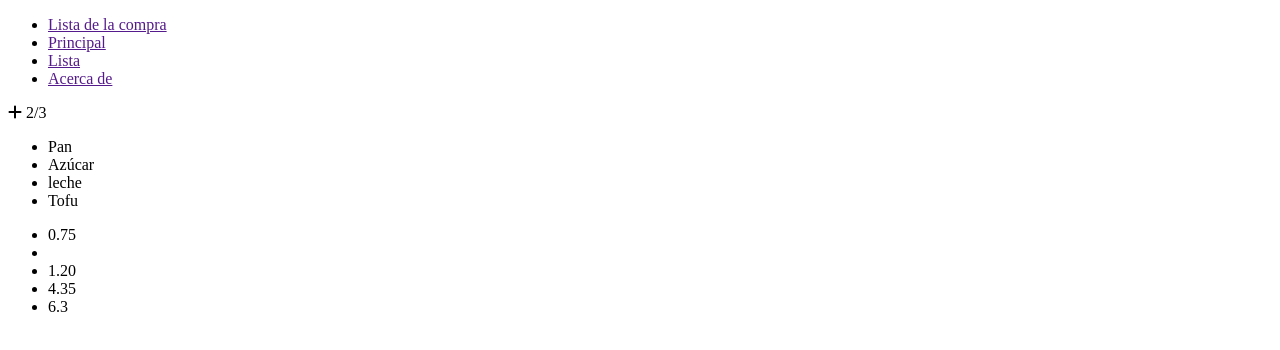
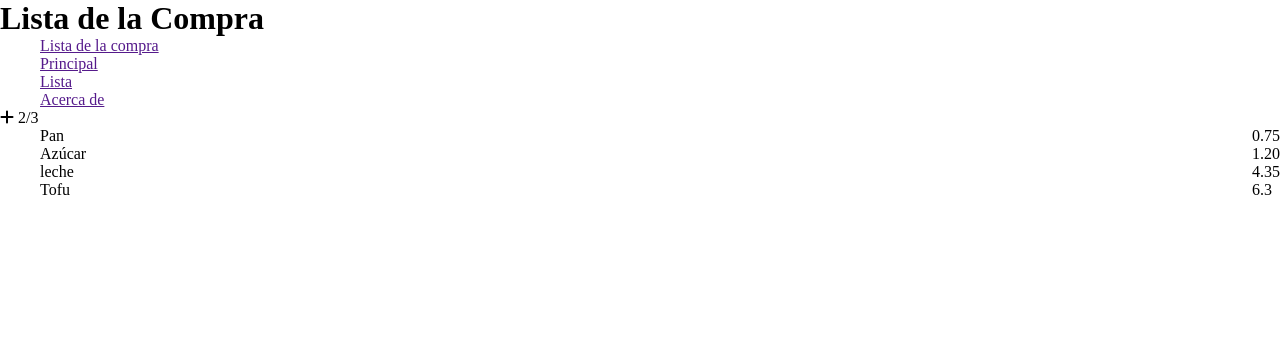
Before and after one commit to MarshallTino/202301-w1ch3-marcel-martino, a website built with Parcel: page src/index.html in a window 1280 px wide. Built offline with nearby package versions, Linux system fonts and the light colour scheme.

Commit message:
add flexbox to css add class to index.html

```diff
--- a/src/index.html
+++ b/src/index.html
@@ -12,6 +12,7 @@
 
 <body>
   <header>
+    <h1>Lista de la Compra</h1>
     <nav>
       <ul>
         <li>
@@ -32,8 +33,8 @@
   <section>
     <span><i class="fa-solid fa-plus"></i></span> <span>2/3</span>
   </section>
-  <div>
-    <section>
+  <div class="lists">
+    <section class="item-list">
       <ul>
         <li>Pan</li>
         <li>Azúcar</li>
@@ -41,7 +42,7 @@
         <li>Tofu</li>
       </ul>
     </section>
-    <section>
+    <section class="price-list">
       <ul>
         <li>0.75</li>
         <li></li>
--- a/src/style.css
+++ b/src/style.css
@@ -1 +1,24 @@
 @import url("/node_modules/@fortawesome/fontawesome-free/css/all.min.css");
+* {
+  margin: 0;
+}
+html,
+body {
+  height: 100%;
+  display: flex;
+  flex-direction: column;
+  justify-content: flex-start;
+}
+.container {
+  display: flex;
+}
+
+ul {
+  list-style-type: none;
+}
+
+.lists {
+  display: flex;
+  flex-direction: row;
+  justify-content: space-between;
+}
```
